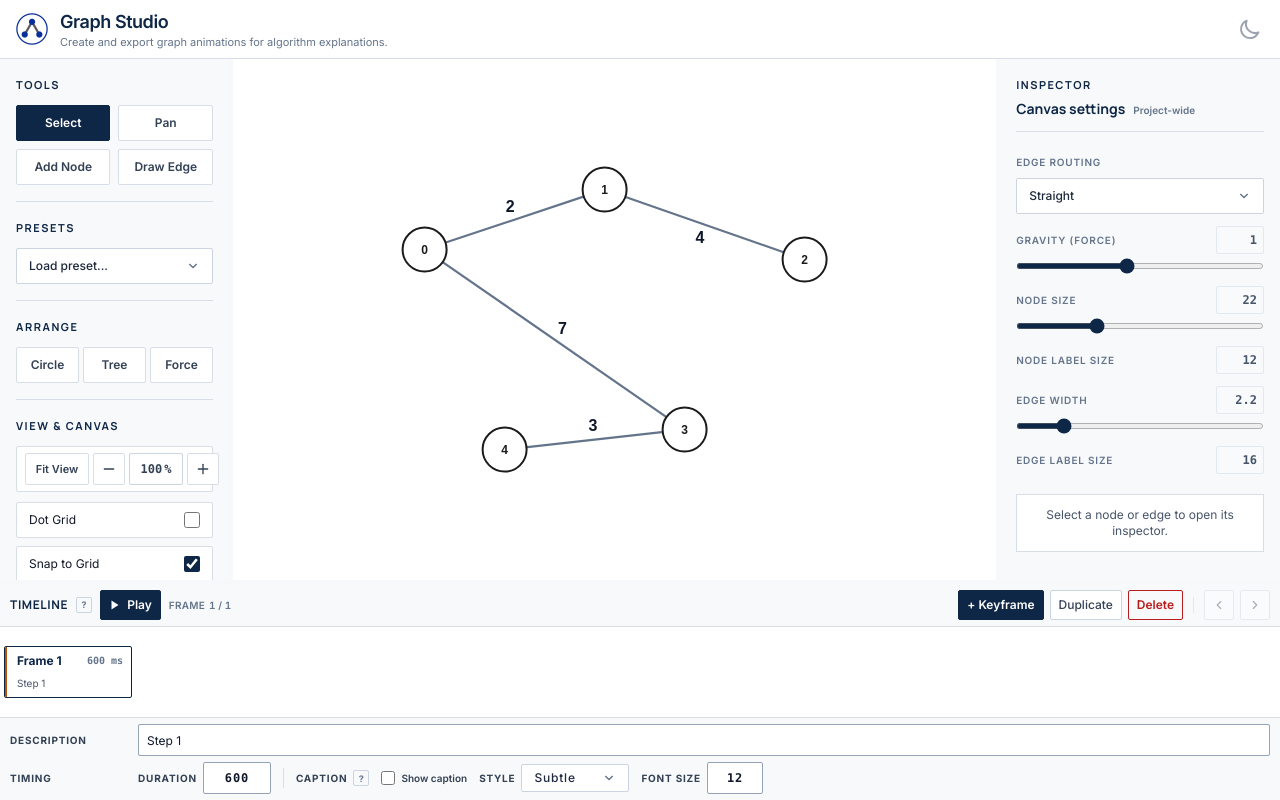
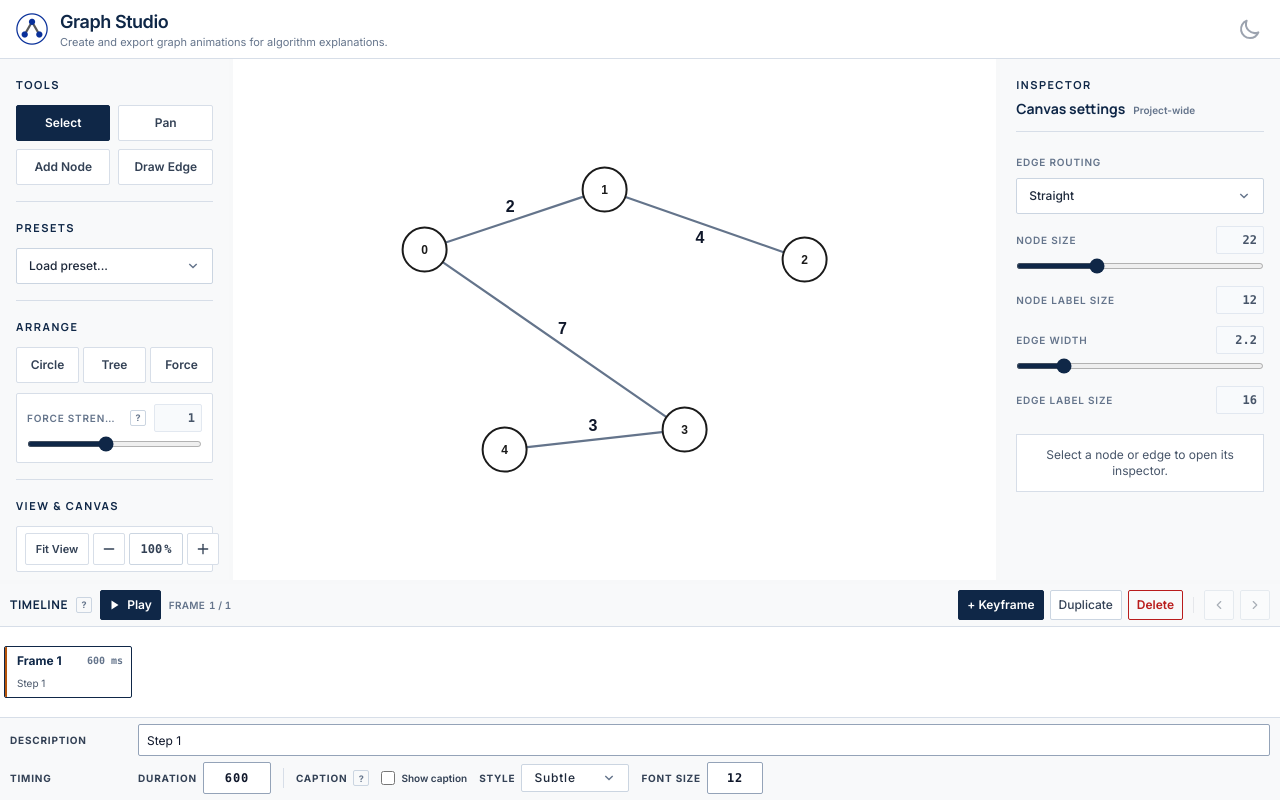
Before and after one commit to cpinitiative/graph-viz, a React (Vite) app: page / in a window 1280 px wide. Built offline with nearby package versions, Linux system fonts and the light colour scheme.

Commit message:
Move force strength into arrange controls

```diff
--- a/src/components/visualizers/Graphs/GraphStudioVisualizer.jsx
+++ b/src/components/visualizers/Graphs/GraphStudioVisualizer.jsx
@@ -514,6 +514,9 @@ const GraphStudioVisualizer = ({ snapshot }) => {
       lockCanvas,
       setLockCanvas,
       onAutoLayout: applyLayout,
+      forceStrength: globalSettings.forceStrength,
+      onForceStrengthChange: forceStrength =>
+        updateGlobalSettings({ forceStrength }),
       onOpenParser: () => setIsParserOpen(true),
       onExportText: exportText,
       onExportProject: exportProject,
--- a/src/components/visualizers/Graphs/graphStudio/LeftSidebar.jsx
+++ b/src/components/visualizers/Graphs/graphStudio/LeftSidebar.jsx
@@ -1,4 +1,4 @@
-import { useState } from 'react';
+import { useId, useState } from 'react';
 import {
   CUSTOM_LEGEND_POSITION_LABELS,
   CUSTOM_LEGEND_POSITIONS,
@@ -45,6 +45,12 @@ const checkboxClass =
   'h-4 w-4 rounded-sm accent-[#0F2747] focus:ring-[#0F2747] dark:accent-[#3B82F6] dark:focus:ring-[#3B82F6]';
 const dataButtonClass =
   'min-h-[44px] rounded-sm border border-[#D7DEE8] bg-[#FFFFFF] py-2 text-xs font-semibold text-[#334155] transition-colors hover:bg-[#EEF2F6] disabled:cursor-not-allowed disabled:opacity-50 dark:border-[#475569] dark:bg-[#1E293B] dark:text-[#E2E8F0] dark:hover:bg-[#334155] md:min-h-9';
+const sidebarControlLabelClass =
+  'text-[10px] font-semibold uppercase tracking-[0.08em] text-[#64748B] dark:text-[#94A3B8]';
+const compactNumberInputClass =
+  'h-7 w-12 rounded-sm border border-[#E2E8F0] bg-[#F8FAFC] px-1.5 text-right font-mono text-xs font-semibold tabular-nums text-[#475569] focus:border-[#0F2747] focus:bg-[#FFFFFF] focus:outline-none focus:ring-1 focus:ring-[#0F2747] disabled:cursor-not-allowed disabled:bg-[#F8F9FA] disabled:text-[#94A3B8] dark:border-[#334155] dark:bg-[#111827] dark:text-[#CBD5E1] dark:focus:border-[#60A5FA] dark:focus:bg-[#0F172A] dark:focus:ring-[#60A5FA] dark:disabled:bg-[#111827] dark:disabled:text-[#64748B]';
+const helpButtonClass =
+  'flex h-4 w-4 shrink-0 items-center justify-center rounded-sm border border-[#CBD5E1] bg-transparent text-[9px] font-bold leading-none text-[#64748B] transition-colors hover:border-[#94A3B8] hover:text-[#334155] focus:outline-none focus-visible:ring-1 focus-visible:ring-[#0F2747] dark:border-[#475569] dark:text-[#94A3B8] dark:hover:text-[#E2E8F0] dark:focus-visible:ring-[#60A5FA]';
 
 const joinClasses = (...classes) => classes.filter(Boolean).join(' ');
 
@@ -97,6 +103,125 @@ const ToggleRow = ({ label, checked, onChange }) => (
     />
   </label>
 );
+
+const SidebarRangeControl = ({
+  label,
+  helpText,
+  value,
+  min,
+  max,
+  step,
+  onChange,
+  disabled = false,
+}) => {
+  const labelId = useId();
+  const helpId = useId();
+  const [draftValue, setDraftValue] = useState('');
+  const [isEditing, setIsEditing] = useState(false);
+  const displayValue = isEditing ? draftValue : String(value);
+  const numericMin = Number(min);
+  const numericMax = Number(max);
+  const numericStep = Number(step);
+  const decimalPlaces = String(step).includes('.')
+    ? String(step).split('.')[1].length
+    : 0;
+
+  const normalizeValue = rawValue => {
+    const parsed = Number(rawValue);
+    if (!Number.isFinite(parsed)) return null;
+    const clamped = Math.max(numericMin, Math.min(numericMax, parsed));
+    if (!Number.isFinite(numericStep) || numericStep <= 0) {
+      return Number(clamped.toFixed(decimalPlaces));
+    }
+    const stepped =
+      numericMin +
+      Math.round((clamped - numericMin) / numericStep) * numericStep;
+    return Number(
+      Math.max(numericMin, Math.min(numericMax, stepped)).toFixed(decimalPlaces)
+    );
+  };
+
+  const commitDraftValue = () => {
+    const nextValue = normalizeValue(displayValue);
+    if (nextValue === null) {
+      setDraftValue('');
+      setIsEditing(false);
+      return;
+    }
+    setDraftValue('');
+    setIsEditing(false);
+    onChange?.(nextValue);
+  };
+
+  return (
+    <div className="space-y-1 rounded-sm border border-[#D7DEE8] bg-[#FFFFFF] p-2.5 dark:border-[#475569] dark:bg-[#1E293B]">
+      <div className="grid grid-cols-[minmax(0,1fr)_auto] items-center gap-2">
+        <span className="flex min-w-0 items-center gap-2">
+          <span id={labelId} className={`${sidebarControlLabelClass} truncate`}>
+            {label}
+          </span>
+          {helpText && (
+            <>
+              <button
+                type="button"
+                aria-describedby={helpId}
+                aria-label={`${label} help`}
+                className={helpButtonClass}
+                title={helpText}
+              >
+                ?
+              </button>
+              <span id={helpId} className="sr-only">
+                {helpText}
+              </span>
+            </>
+          )}
+        </span>
+        <input
+          aria-label={`${label} value`}
+          className={compactNumberInputClass}
+          disabled={disabled}
+          inputMode="decimal"
+          onBlur={commitDraftValue}
+          onChange={event => {
+            setIsEditing(true);
+            setDraftValue(event.target.value);
+          }}
+          onFocus={() => {
+            setIsEditing(true);
+            setDraftValue(String(value));
+          }}
+          onKeyDown={event => {
+            if (event.key === 'Enter') {
+              event.currentTarget.blur();
+            } else if (event.key === 'Escape') {
+              setDraftValue('');
+              setIsEditing(false);
+              event.currentTarget.blur();
+            }
+          }}
+          type="text"
+          value={displayValue}
+        />
+      </div>
+      <input
+        type="range"
+        min={min}
+        max={max}
+        step={step}
+        value={value}
+        disabled={disabled}
+        aria-labelledby={labelId}
+        onChange={event => onChange?.(Number(event.target.value))}
+        className={joinClasses(
+          'h-1.5 w-full accent-[#0F2747] dark:accent-[#60A5FA]',
+          disabled &&
+            'cursor-not-allowed accent-[#94A3B8] dark:accent-[#64748B]'
+        )}
+      />
+    </div>
+  );
+};
 
 const ZoomValueInput = ({ value, disabled, onCommit }) => {
   const [draft, setDraft] = useState('');
@@ -210,6 +335,8 @@ const LeftSidebar = ({
   onDrawEdge,
   drawFrom,
   onAutoLayout,
+  forceStrength = 1,
+  onForceStrengthChange,
   onOpenImportMenu,
   onOpenExportMenu,
   onOpenLegendEditor,
@@ -312,6 +439,16 @@ const LeftSidebar = ({
             </ActionButton>
           ))}
         </div>
+        <SidebarRangeControl
+          label="Force strength"
+          helpText="Controls the next Force layout pass."
+          value={forceStrength}
+          min="0.2"
+          max="2"
+          step="0.1"
+          disabled={!onForceStrengthChange}
+          onChange={onForceStrengthChange}
+        />
       </SidebarSection>
 
       <SidebarSection>
--- a/src/components/visualizers/Graphs/graphStudio/PropertyPanel.jsx
+++ b/src/components/visualizers/Graphs/graphStudio/PropertyPanel.jsx
@@ -746,14 +746,6 @@ const GlobalSettingsPanel = ({
             <option value={EDGE_ROUTING.bezier}>Curved</option>
           </NativeSelect>
         </Field>
-        <RangeControl
-          label="Gravity (force)"
-          value={globalSettings.forceStrength}
-          min="0.2"
-          max="2"
-          step="0.1"
-          onChange={forceStrength => onUpdateGlobal({ forceStrength })}
-        />
         {isCurvedRouting && (
           <RangeControl
             label="Curve Amount"
```
Also changed, not shown: 2 other files (tests, documents, lock files or other folders).
